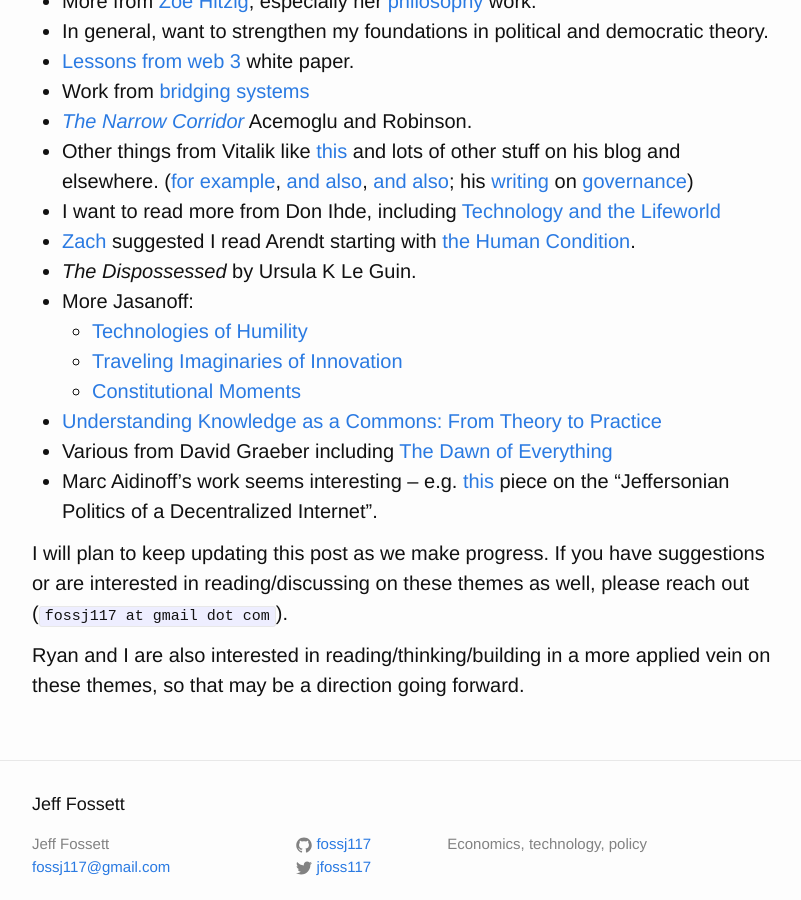
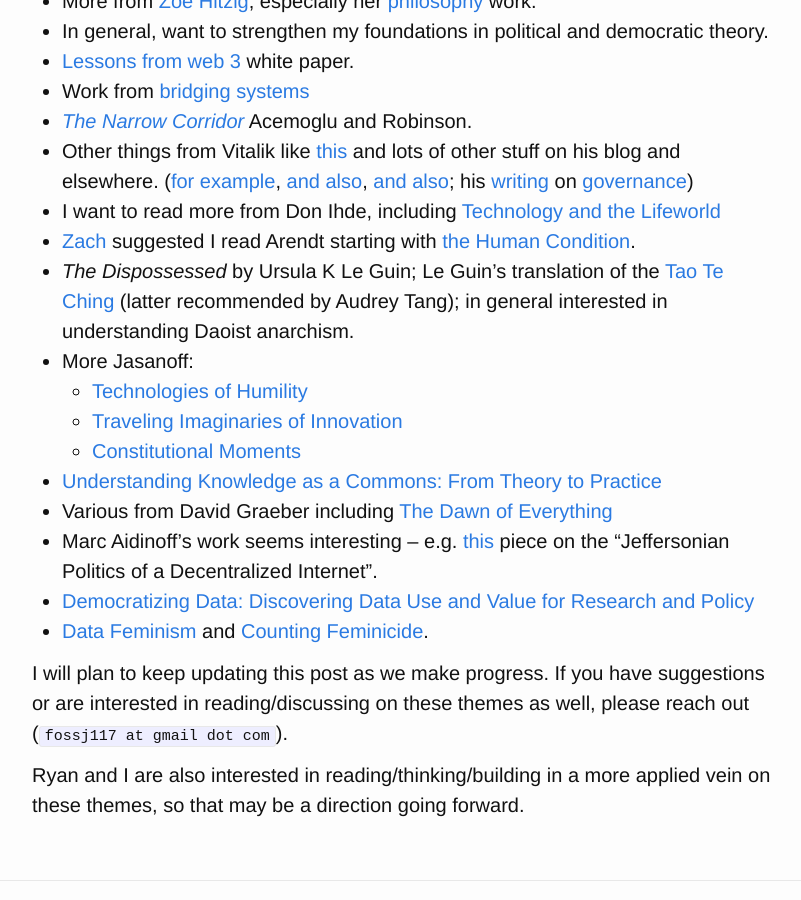
Before and after one commit to Fossj117/fossj117.github.io, a Jekyll site: the page built from _posts/2023-10-16-tech-economics-goverance-reading.md, in a window 1280 px wide and 900 px high, scrolled down 1803 px. Shown: the whole window, without its empty margins (238-1039 px from the left). Built offline with Jekyll 4.4.1, drawn with Linux system fonts in a browser that asks for light colours; a script that is not in the unit is left out.

Commit message:
update reading list

```diff
--- a/_posts/2023-10-16-tech-economics-goverance-reading.md
+++ b/_posts/2023-10-16-tech-economics-goverance-reading.md
@@ -59,7 +59,7 @@
 - Other things from Vitalik like [this](https://vitalik.eth.limo/general/2019/12/07/quadratic.html) and lots of other stuff on his blog and elsewhere. ([for example](https://vitalik.eth.limo/general/2022/12/30/institutions.html), [and also](https://vitalik.eth.limo/general/2021/09/26/limits.html), [and also](https://vitalik.eth.limo/general/2019/04/03/collusion.html); his [writing](https://vitalik.eth.limo/general/2017/12/17/voting.html) on [governance](https://vitalik.eth.limo/general/2018/03/28/plutocracy.html))
 - I want to read more from Don Ihde, including [Technology and the Lifeworld](https://iupress.org/9780253205605/technology-and-the-lifeworld/)
 - [Zach](https://www.zachary-wojtowicz.com/) suggested I read Arendt starting with [the Human Condition](https://en.wikipedia.org/wiki/The_Human_Condition).
-- _The Dispossessed_ by Ursula K Le Guin.
+- _The Dispossessed_ by Ursula K Le Guin; Le Guin's translation of the [Tao Te Ching](https://theanarchistlibrary.org/library/lao-tzu-tao-te-ching) (latter recommended by Audrey Tang); in general interested in understanding Daoist anarchism.
 - More Jasanoff:
   - [Technologies of Humility](https://sciencepolicy.colorado.edu/students/envs_5100/jasanoff2003.pdf)
   - [Traveling Imaginaries of Innovation](https://drive.google.com/drive/u/0/folders/11cj7DUxkS_9K9MmYaLlVxAuXiySkJz_h)
@@ -67,6 +67,8 @@
 - [Understanding Knowledge as a Commons: From Theory to Practice](https://direct.mit.edu/books/edited-volume/3807/Understanding-Knowledge-as-a-CommonsFrom-Theory-to)
 - Various from David Graeber including [The Dawn of Everything](https://us.macmillan.com/books/9780374157357/thedawnofeverything)
 - Marc Aidinoff's work seems interesting -- e.g. [this](https://static1.squarespace.com/static/64406ef17b9d4a67dfd826dc/t/6440a334a902220fa49ab588/1681957689981/Aidinoff.Centrists.pdf) piece on the "Jeffersonian Politics of a Decentralized Internet".
+- [Democratizing Data: Discovering Data Use and Value for Research and Policy](https://hdsr.mitpress.mit.edu/specialissue4)
+- [Data Feminism](https://data-feminism.mitpress.mit.edu/) and [Counting Feminicide](https://mitpress.mit.edu/9780262048873/counting-feminicide/).
 
 I will plan to keep updating this post as we make progress. If you have suggestions or are interested in reading/discussing on these themes as well, please reach out (`fossj117 at gmail dot com`).
 
```
